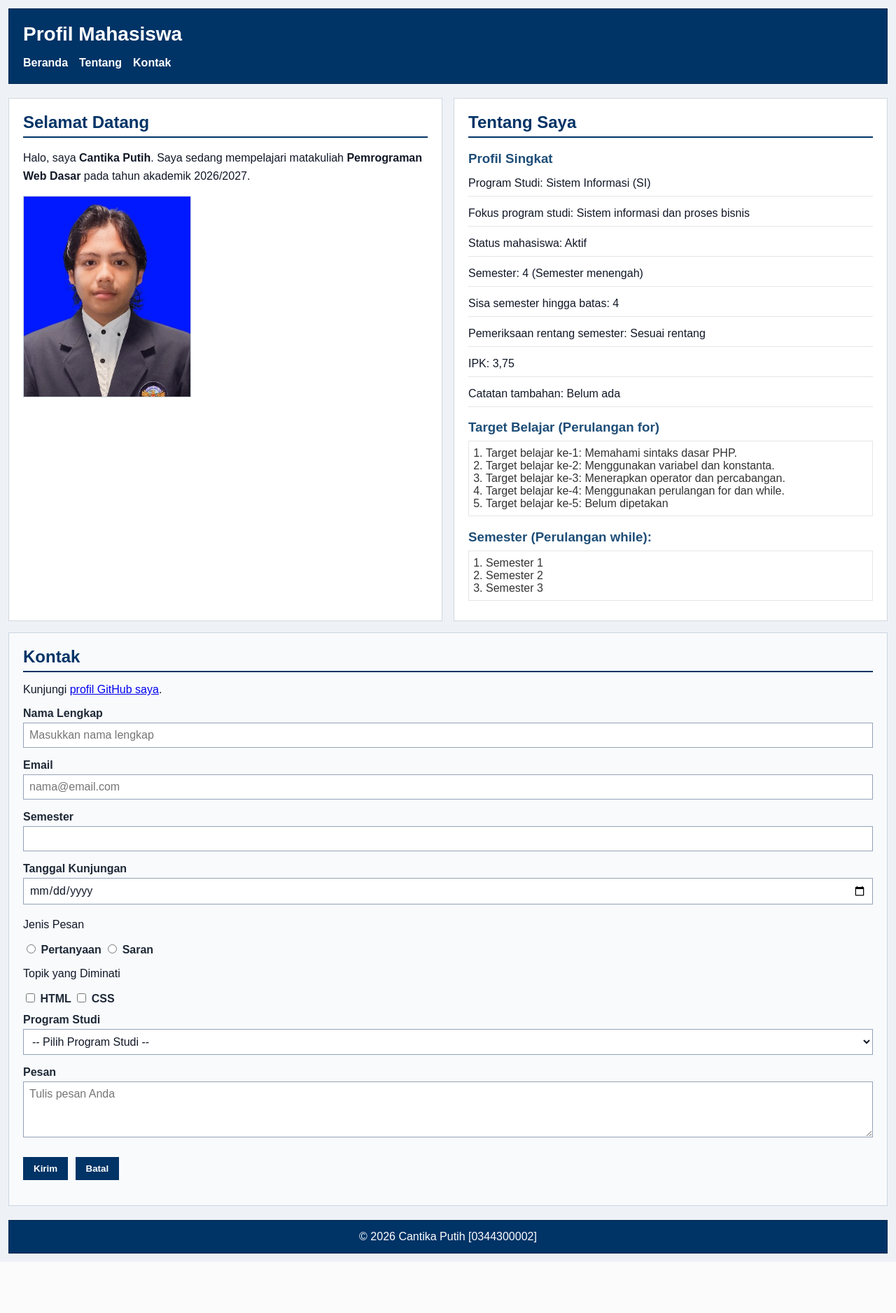
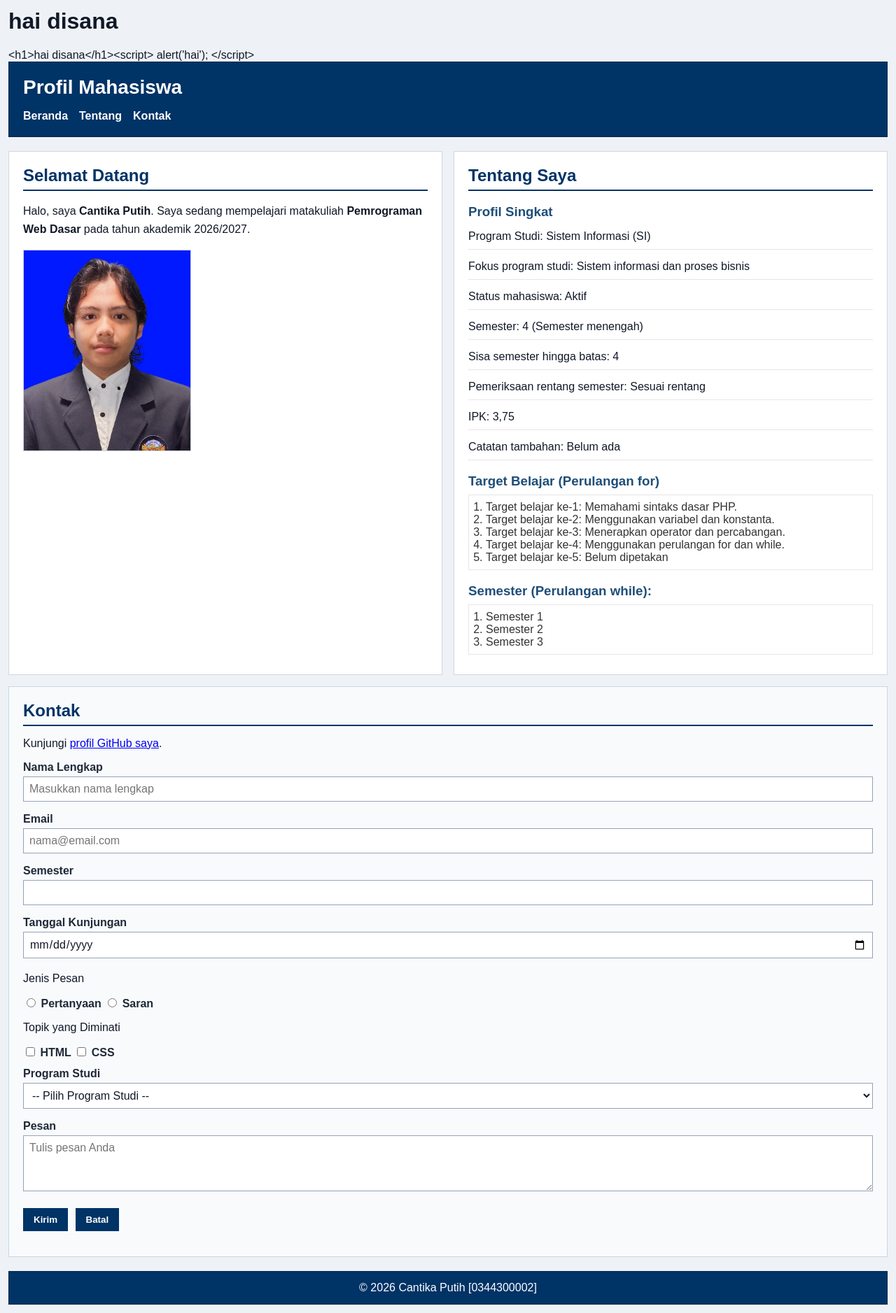
Before and after one commit to citrafbryy/2611500069-PWD-TI1A-2627O, a PHP site: page /pertemuan-09/index.php in a window 1280 px wide. Shown: the whole page at 70% size. Before the commit the page ends 1804 px from the top, so only its background shows below. Run offline with PHP 8.4, Linux system fonts and the light colour scheme.

Commit message:
membuat fungsi bersihkan()

```diff
--- a/pertemuan-09/index.php
+++ b/pertemuan-09/index.php
@@ -1,5 +1,20 @@
 <?php
 session_start();
+
+function bersihkan($teks) {
+	return htmlspecialchars($teks ?? "", ENT_QUOTES, "UTF-8");
+}
+
+
+echo ("<h1>hai disana</h1>");
+echo"<script>
+     alert('hai');
+     </script>";
+echo bersihkan("<h1>hai disana</h1>");
+echo bersihkan("<script>
+      alert('hai');
+      </script>");
+
 
 // P7: Memproses data formulir dan menyimpannya ke dalam session.
 if ($_SERVER["REQUEST_METHOD"] === "POST") {
```
Also changed, not shown: pertemuan-09/README.md.
